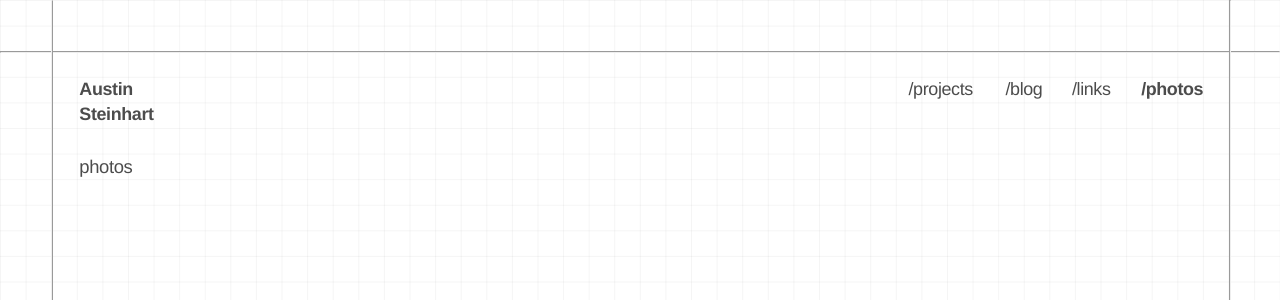
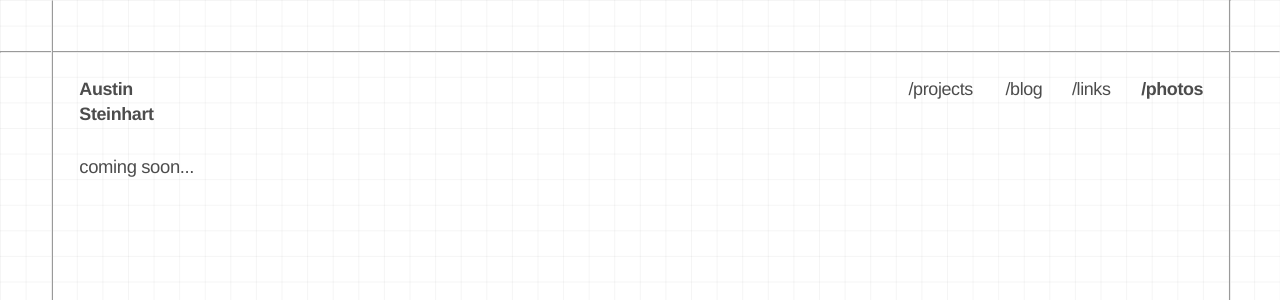
Before and after one commit to asteinhart/asteinhart.github.io, a SvelteKit app in the folder redesign/: page /photos in a window 1280 px wide. Shown: the top 300 px of the page. Built offline with nearby package versions, Linux system fonts and the light colour scheme.

Commit message:
fix projects cols

```diff
--- a/redesign/src/routes/photos/+page.svelte
+++ b/redesign/src/routes/photos/+page.svelte
@@ -11,5 +11,5 @@
 	<Spacer />
 	<div class="spacer"></div>
 
-	photos
+	coming soon...
 </div>
--- a/redesign/src/routes/projects/+page.svelte
+++ b/redesign/src/routes/projects/+page.svelte
@@ -157,7 +157,7 @@
 	}
 
 	.divider {
-		/* display: none; */
+		display: none;
 	}
 
 	.projects {
```
